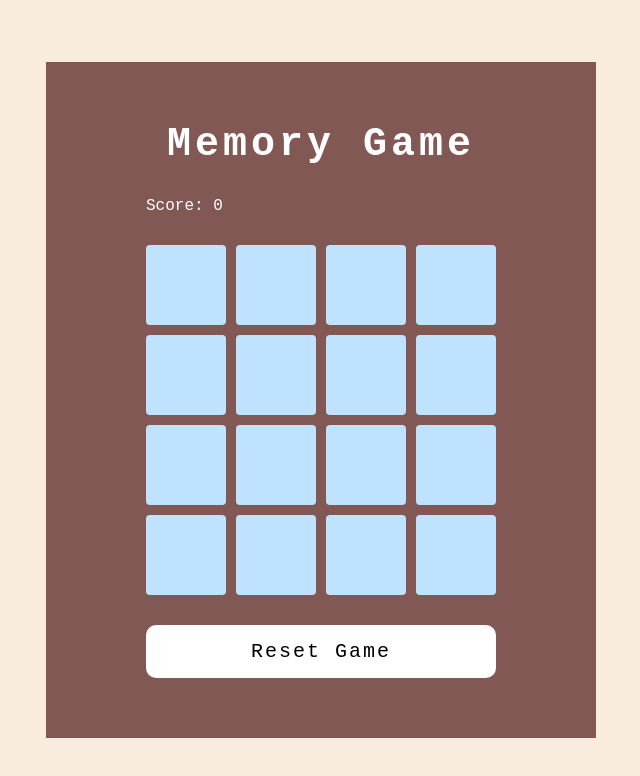
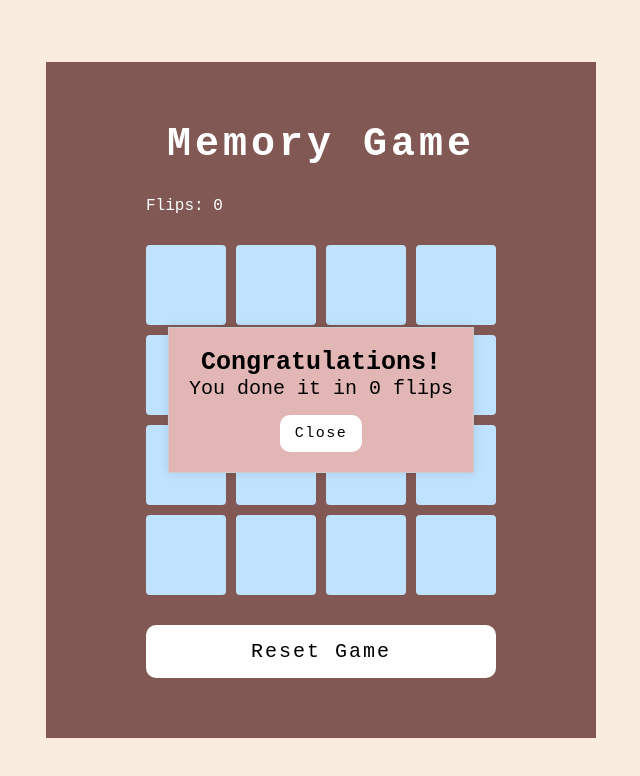
Before and after one commit to VaultDweller13/junior-hackathon, a React (Vite) app: page / in a window 1280 px wide. Shown: the top 776 px of the page, without its empty margins (319-959 px from the left). Built offline with nearby package versions, Linux system fonts and the light colour scheme.

Commit message:
feat: add flips logic

```diff
--- a/src/components/MainLayout.tsx
+++ b/src/components/MainLayout.tsx
@@ -18,7 +18,7 @@ export const MainLayout = ({ size }: MainLayoutProps) => {
   const [cardData, setCardData] = useState<CardData[]>([]);
   const [isFieldDisabled, setIsFieldDisabled] = useState(false);
   const [score, setScore] = useState(0);
-  const [popupVisible, setPopupVisible] = useState(false);
+  const [popupVisible, setPopupVisible] = useState(true);
   const flippedPairRef = useRef<number[] | null[]>([null, null]);
   const flippedPair = flippedPairRef.current;
   console.log(score);
@@ -82,6 +82,8 @@ export const MainLayout = ({ size }: MainLayoutProps) => {
       flippedPair[0] = index;
     } else {
       flippedPair[1] = index;
+      setScore((score) => score + 1);
+
       if (cardData[flippedPair[0]].iconNum === cardData[flippedPair[1]].iconNum) {
         setScore((score) => score + 1);
       } else {
@@ -101,7 +103,7 @@ export const MainLayout = ({ size }: MainLayoutProps) => {
   return (
     <>
       <h2 className={styles.header}>Memory Game</h2>
-      <p className={styles.score}>Score: {score}</p>
+      <p className={styles.score}>Flips: {score}</p>
       <div className={`${styles.field} ${isFieldDisabled ? styles["field-disabled"] : ""}`}>
         {cardData.map((data, index) => (
           <Card
--- a/src/components/WinPopup.tsx
+++ b/src/components/WinPopup.tsx
@@ -11,7 +11,7 @@ export const WinPopup: React.FC<WinPopupProps> = ({ score, onClose }) => {
   return (
     <div className={styles.popup}>
       <h3>Congratulations!</h3>
-      <p>Your score is {score}</p>
+      <p>You done it in {score} flips</p>
       <button onClick={onClose}>Close</button>
     </div>
   );
```
